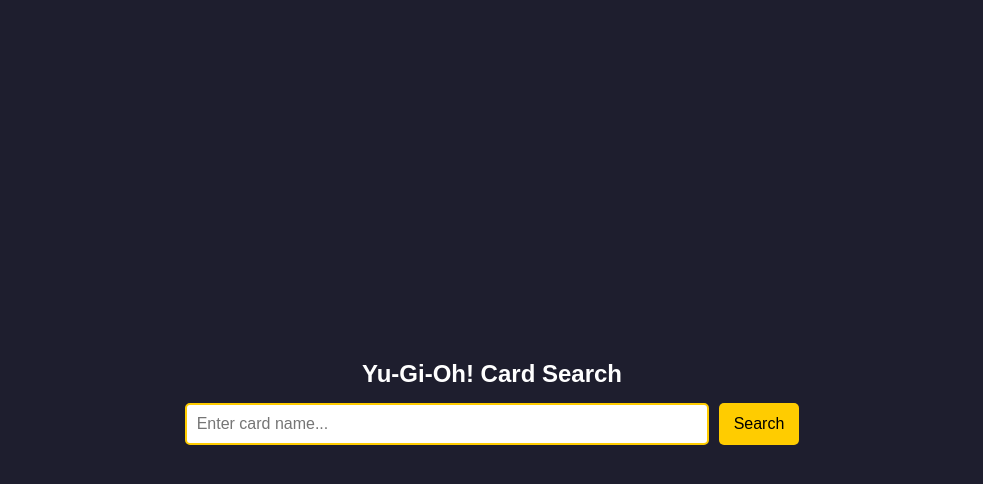
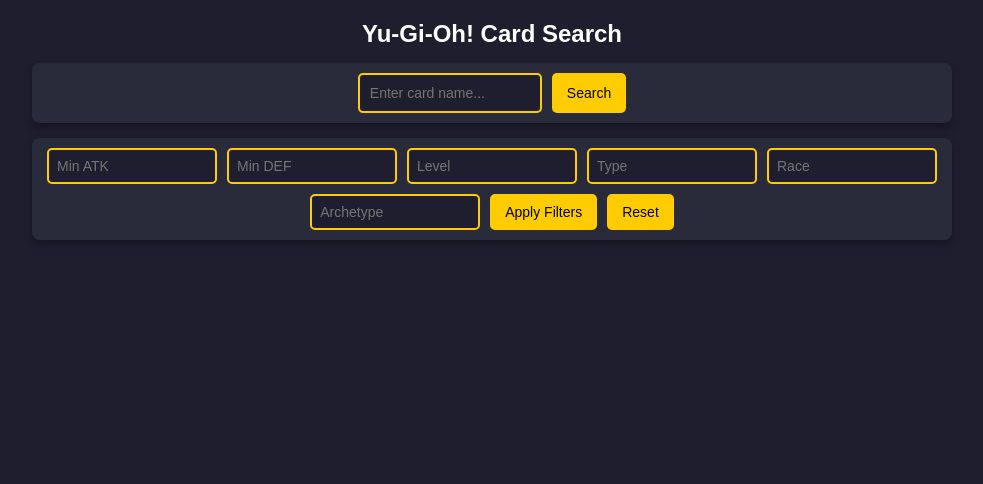
Before and after one commit to timo067/DeckAlchemy, an Angular app in the folder DeckAlchemy2/: page /card-search in a window 1280 px wide. Shown: the top 484 px of the page, without its empty margins (148-1131 px from the left). Built offline with nearby package versions, Linux system fonts and the light colour scheme.

Commit message:
added filter to the card-search and added new details to the cards

```diff
--- a/DeckAlchemy2/src/app/card-search/card-search.component.css
+++ b/DeckAlchemy2/src/app/card-search/card-search.component.css
@@ -1,89 +1,100 @@
 .card-search-container {
-  width: 100%; /* Make the container take up the full width */
-  height: 100%; /* Make the container take up the full height */
-  padding: 20px;
-  text-align: center;
-  background-color: #1e1e2e;
-  border-radius: 10px;
-  box-shadow: 0px 4px 10px rgba(0, 0, 0, 0.2);
-  color: white;
+  width: 100vw;
+  height: 100vh;
   display: flex;
   flex-direction: column;
-  justify-content: center;
+  align-items: center;
+  padding: 20px;
+  background-color: #1e1e2e;
+  color: white;
+  overflow: hidden;
 }
 
 h2 {
   margin-bottom: 15px;
+  font-size: 24px;
+  font-weight: bold;
 }
 
-.search-box {
+/* 🔍 Search & Filter Section */
+.search-box,
+.filter-box {
   display: flex;
+  flex-wrap: wrap;
   justify-content: center;
   gap: 10px;
+  width: 100%;
+  max-width: 900px;
+  padding: 10px;
+  background: #2a2b3a;
+  border-radius: 8px;
+  box-shadow: 0px 4px 8px rgba(0, 0, 0, 0.3);
   margin-bottom: 15px;
 }
 
-.search-box input {
+.search-box input,
+.filter-box input {
   padding: 10px;
-  width: 60%;
-  max-width: 500px; /* Limit the maximum width */
+  width: 160px;
   border: 2px solid #ffcc00;
   border-radius: 5px;
-  font-size: 16px;
+  font-size: 14px;
+  background-color: #1e1e2e;
+  color: white;
 }
 
-.search-box button {
+.search-box button,
+.filter-box button {
   padding: 10px 15px;
   background-color: #ffcc00;
   color: black;
   border: none;
   border-radius: 5px;
   cursor: pointer;
-  font-size: 16px;
+  font-size: 14px;
   transition: background 0.3s ease;
 }
 
-.search-box button:hover {
+.search-box button:hover,
+.filter-box button:hover {
   background-color: #e6b800;
 }
 
-.error {
-  color: #ff5555;
-  font-weight: bold;
-  margin-bottom: 10px;
-}
-
-.loading {
-  font-size: 18px;
-  font-weight: bold;
-  color: #ffcc00;
-}
-
+/* 🃏 Card Display */
 .card-results {
-  display: flex;
-  flex-wrap: wrap;
-  justify-content: center;
+  display: grid;
+  grid-template-columns: repeat(auto-fit, minmax(250px, 1fr));
   gap: 15px;
-  margin-top: 15px;
+  width: 100%;
+  padding: 20px;
+  max-height: 70vh;
+  overflow-y: auto;
 }
 
 .card {
   background: #282a36;
   padding: 15px;
-  border-radius: 8px;
-  width: 220px;
+  border-radius: 10px;
   text-align: center;
   box-shadow: 0px 4px 8px rgba(0, 0, 0, 0.3);
+  transition: transform 0.2s ease-in-out;
+}
+
+.card:hover {
+  transform: scale(1.05);
 }
 
 .card img {
   width: 100%;
+  max-width: 240px;
+  height: auto;
   border-radius: 5px;
 }
 
 .card h3 {
   margin: 10px 0;
   font-size: 18px;
+  font-weight: bold;
 }
 
 .card p {
@@ -91,14 +102,52 @@
   margin: 5px 0;
 }
 
-/* Make the component take up the full screen */
+/* 🖥️ Fullscreen Styling */
 :host {
   display: flex;
   justify-content: center;
   align-items: center;
-  height: 100vh; /* Full viewport height */
-  width: 100vw; /* Full viewport width */
-  background-color: #121212; /* Dark background for a game-like feel */
-  color: white; /* White text for better visibility */
-  overflow: hidden; /* Prevent scrolling */
+  height: 100vh;
+  width: 100vw;
+  background-color: #121212;
+  color: white;
+  overflow: hidden;
 }
+
+
+.filter-box {
+  display: flex;
+  flex-wrap: wrap;
+  justify-content: center;
+  gap: 10px;
+  margin-bottom: 15px;
+  padding: 10px;
+  background: #2a2b3a;
+  border-radius: 8px;
+  box-shadow: 0px 4px 8px rgba(0, 0, 0, 0.3);
+}
+
+.filter-box input {
+  padding: 8px;
+  width: 150px;
+  border: 2px solid #ffcc00;
+  border-radius: 5px;
+  font-size: 14px;
+  background-color: #1e1e2e;
+  color: white;
+}
+
+.filter-box button {
+  padding: 8px 15px;
+  background-color: #ffcc00;
+  color: black;
+  border: none;
+  border-radius: 5px;
+  cursor: pointer;
+  font-size: 14px;
+  transition: background 0.3s ease;
+}
+
+.filter-box button:hover {
+  background-color: #e6b800;
+}
--- a/DeckAlchemy2/src/app/card-search/card-search.component.html
+++ b/DeckAlchemy2/src/app/card-search/card-search.component.html
@@ -11,14 +11,26 @@
     <button (click)="searchCards()">Search</button>
   </div>
 
+  <!-- Filter Options -->
+  <div class="filter-box">
+    <input type="number" [(ngModel)]="filters.atk" placeholder="Min ATK" />
+    <input type="number" [(ngModel)]="filters.def" placeholder="Min DEF" />
+    <input type="number" [(ngModel)]="filters.level" placeholder="Level" />
+    <input type="text" [(ngModel)]="filters.type" placeholder="Type" />
+    <input type="text" [(ngModel)]="filters.race" placeholder="Race" />
+    <input type="text" [(ngModel)]="filters.archetype" placeholder="Archetype" />
+    <button (click)="applyFilters()">Apply Filters</button>
+    <button (click)="resetFilters()">Reset</button>
+  </div>
+
   <p *ngIf="error" class="error">{{ error }}</p>
-
   <div *ngIf="loading" class="loading">Loading...</div>
 
-  <div *ngIf="allCards.length > 0" class="card-results">
-    <div *ngFor="let card of allCards" class="card">
+  <div *ngIf="filteredCards.length > 0" class="card-results">
+    <div *ngFor="let card of filteredCards" class="card" (click)="toggleCardDetails(card)">
       <img [src]="card.imageUrl" [alt]="card.name" />
       <h3>{{ card.name }}</h3>
+      <div *ngIf="card.showDetails" class="card-details">
         <p><strong>Type:</strong> {{ card.type }}</p>
         <p><strong>Race:</strong> {{ card.race }}</p>
         <p *ngIf="card.archetype"><strong>Archetype:</strong> {{ card.archetype }}</p>
@@ -30,3 +42,4 @@
       </div>
     </div>
   </div>
+</div>
--- a/DeckAlchemy2/src/app/card-search/card-search.component.ts
+++ b/DeckAlchemy2/src/app/card-search/card-search.component.ts
@@ -16,6 +16,7 @@
   linkval?: number;
   scale?: number;
   archetype?: string;
+  showDetails?: boolean; // New property to track toggle state
 }
 
 @Component({
@@ -27,9 +28,18 @@
 })
 export class CardSearchComponent {
   allCards: Card[] = [];
+  filteredCards: Card[] = [];
   searchTerm: string = '';
   loading: boolean = false;
   error: string | null = null;
+  filters = {
+    atk: null as number | null,
+    def: null as number | null,
+    level: null as number | null,
+    type: '',
+    race: '',
+    archetype: ''
+  };
 
   constructor(private http: HttpClient) {}
 
@@ -59,7 +69,9 @@
             race: card.race,
             scale: card.scale,
             archetype: card.archetype,
+            showDetails: false, // Initialize showDetails as false
           }));
+          this.applyFilters();
         } else {
           this.allCards = [];
           this.error = 'No cards found.';
@@ -73,4 +85,31 @@
       },
     });
   }
+
+  applyFilters(): void {
+    this.filteredCards = this.allCards.filter(card =>
+      (this.filters.atk === null || (card.atk && card.atk >= this.filters.atk)) &&
+      (this.filters.def === null || (card.def && card.def >= this.filters.def)) &&
+      (this.filters.level === null || (card.level && card.level === this.filters.level)) &&
+      (this.filters.type === '' || card.type.toLowerCase().includes(this.filters.type.toLowerCase())) &&
+      (this.filters.race === '' || card.race.toLowerCase().includes(this.filters.race.toLowerCase())) &&
+      (this.filters.archetype === '' || (card.archetype && card.archetype.toLowerCase().includes(this.filters.archetype.toLowerCase())))
+    );
+  }
+
+  resetFilters(): void {
+    this.filters = {
+      atk: null,
+      def: null,
+      level: null,
+      type: '',
+      race: '',
+      archetype: ''
+    };
+    this.applyFilters();
+  }
+
+  toggleCardDetails(card: Card): void {
+    card.showDetails = !card.showDetails;
+  }
 }
```
Lines whose indentation alone changed are shown as unchanged.
